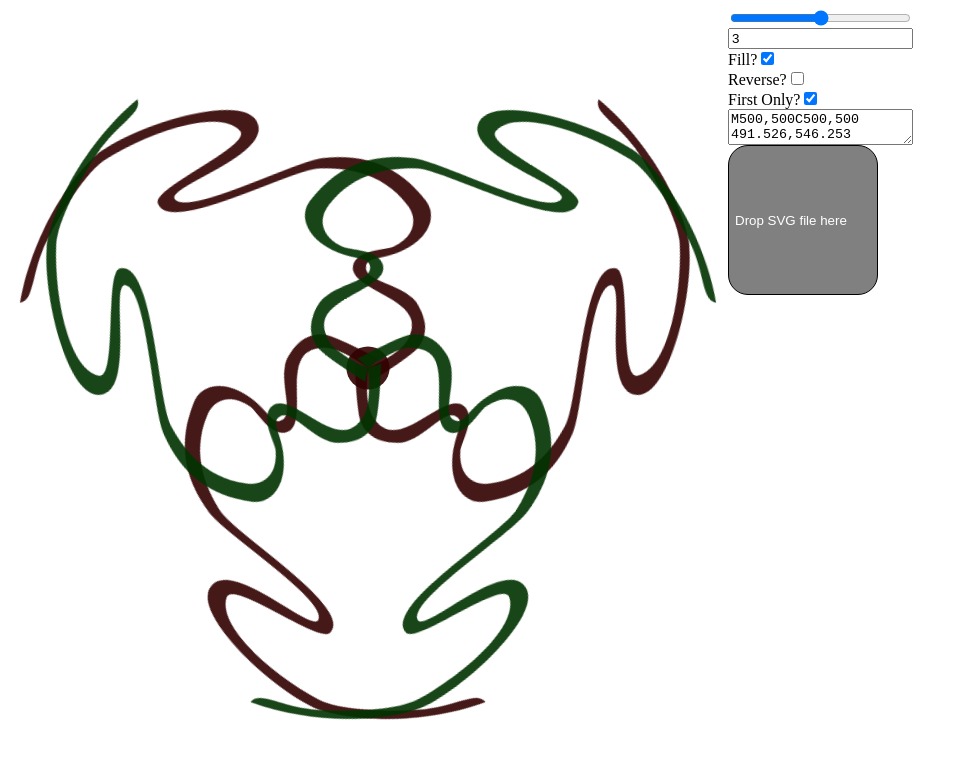
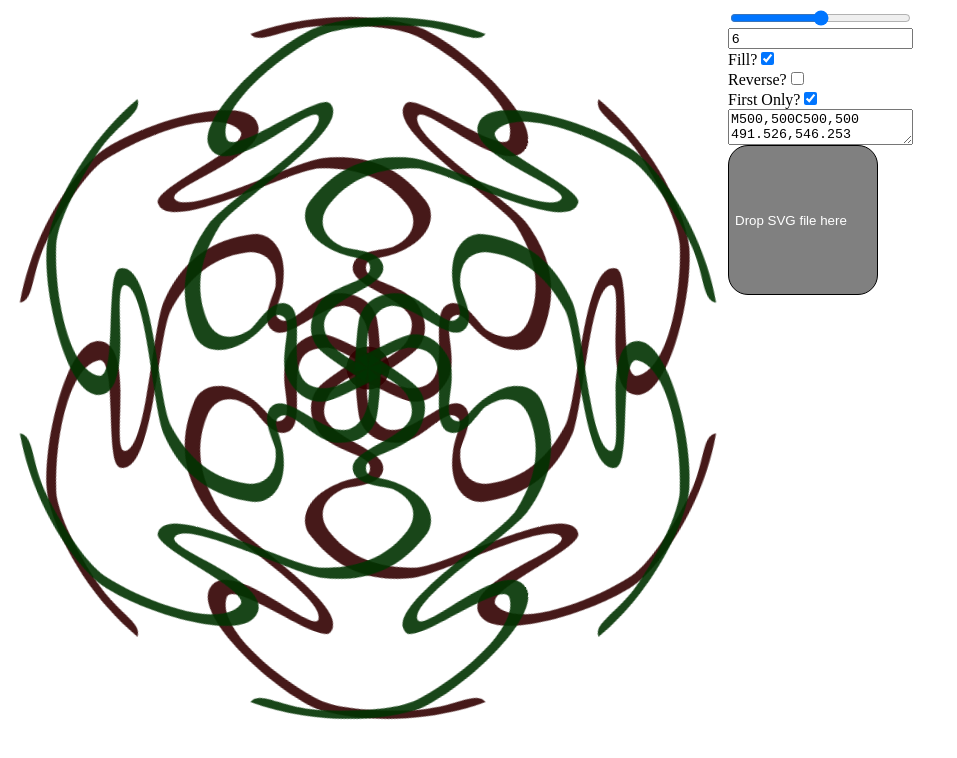
Before and after one commit to norrichs/marble-game, a SvelteKit app: page /spinner in a window 1280 px wide. Shown: the top 758 px of the page, without its empty margins (0-957 px from the left). Built offline with nearby package versions, Linux system fonts and the light colour scheme.

Commit message:
change default copy number

```diff
--- a/src/routes/spinner/+page.svelte
+++ b/src/routes/spinner/+page.svelte
@@ -2,7 +2,7 @@
 	import { savedCurves } from '$lib/spinner/curves';
 	let curve = $state(savedCurves[0].paths[0]);
 	let curves = $state(savedCurves[0].paths);
-	let copies = $state(3);
+	let copies = $state(6);
 	let fill = $state(true);
 	let reverse = $state(false);
 	let fillColor = 'rgba(50,0,0,.9)';
```
